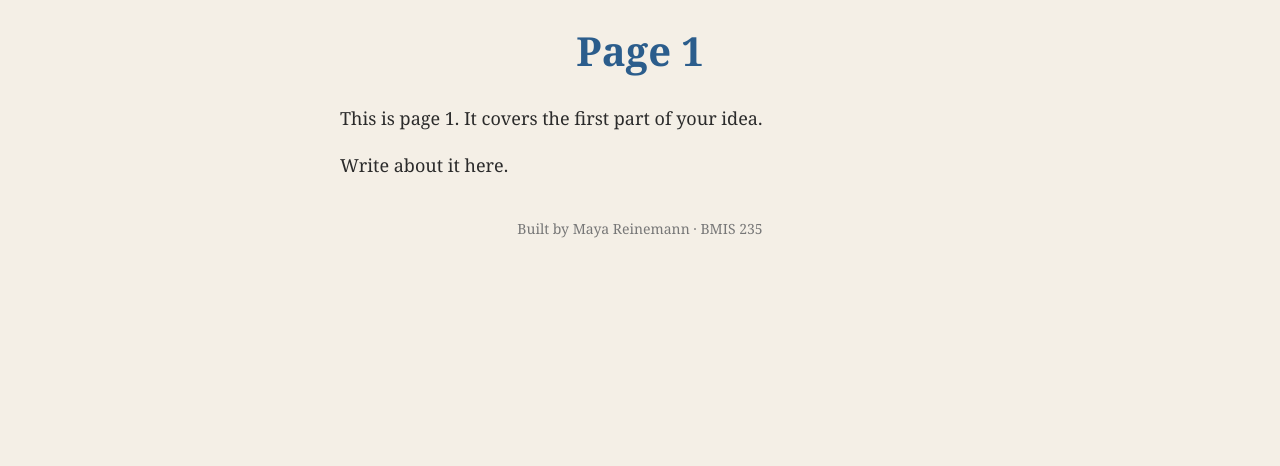
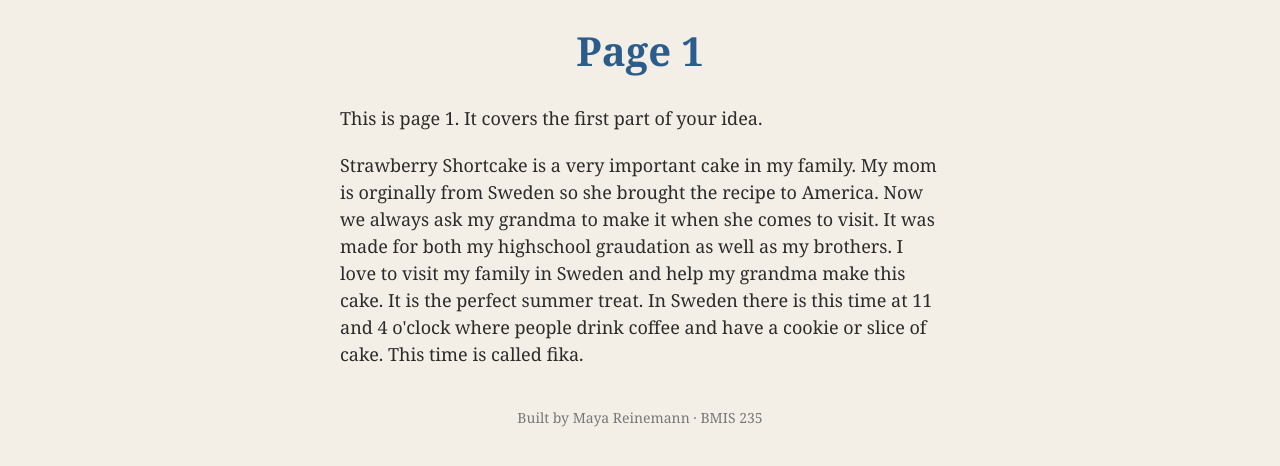
Before and after one commit to mrein2029/bmis235-html-3, a plain HTML site: page strawberryshortcake.html in a window 1280 px wide. Shown: the part 90-556 px from the top of the page. Drawn offline with Linux system fonts and the light colour scheme.

Commit message:
Update strawberryshortcake.html

```diff
--- a/strawberryshortcake.html
+++ b/strawberryshortcake.html
@@ -31,7 +31,10 @@
 
 <h1>Page 1</h1>
 <p>This is page 1. It covers the first part of your idea.</p>
-<p>Write about it here.</p>
+<p>Strawberry Shortcake is a very important cake in my family. My mom is orginally from Sweden so she brought the recipe to America.
+  Now we always ask my grandma to make it when she comes to visit. It was made for both my highschool graudation as well as my brothers.
+  I love to visit my family in Sweden and help my grandma make this cake. It is the perfect summer treat. In Sweden there is this time at 11 and
+  4 o'clock where people drink coffee and have a cookie or slice of cake. This time is called fika.</p>
 
 <!-- Footer: fill in your name -->
 <footer>Built by Maya Reinemann &middot; BMIS 235</footer>
```
